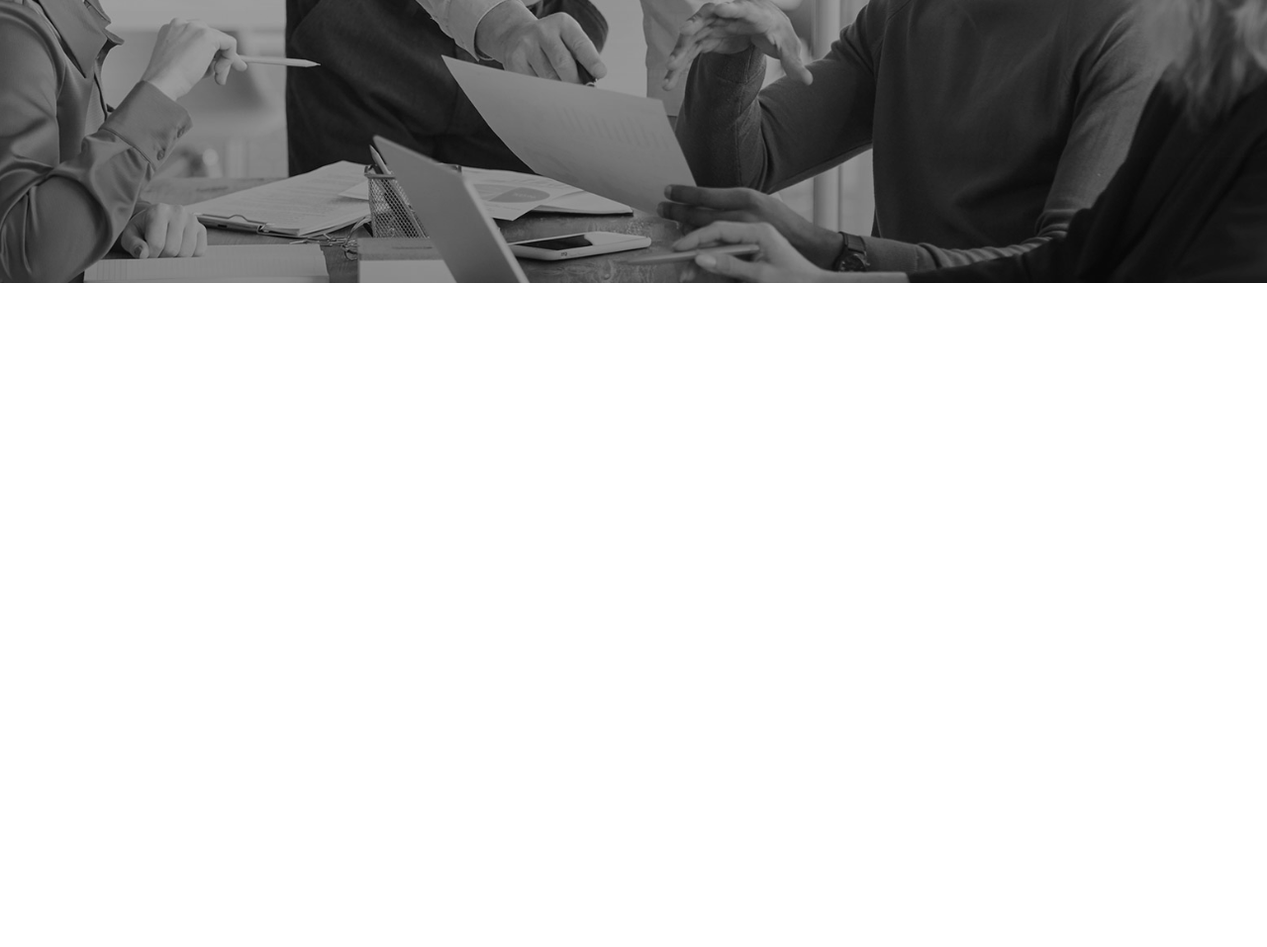
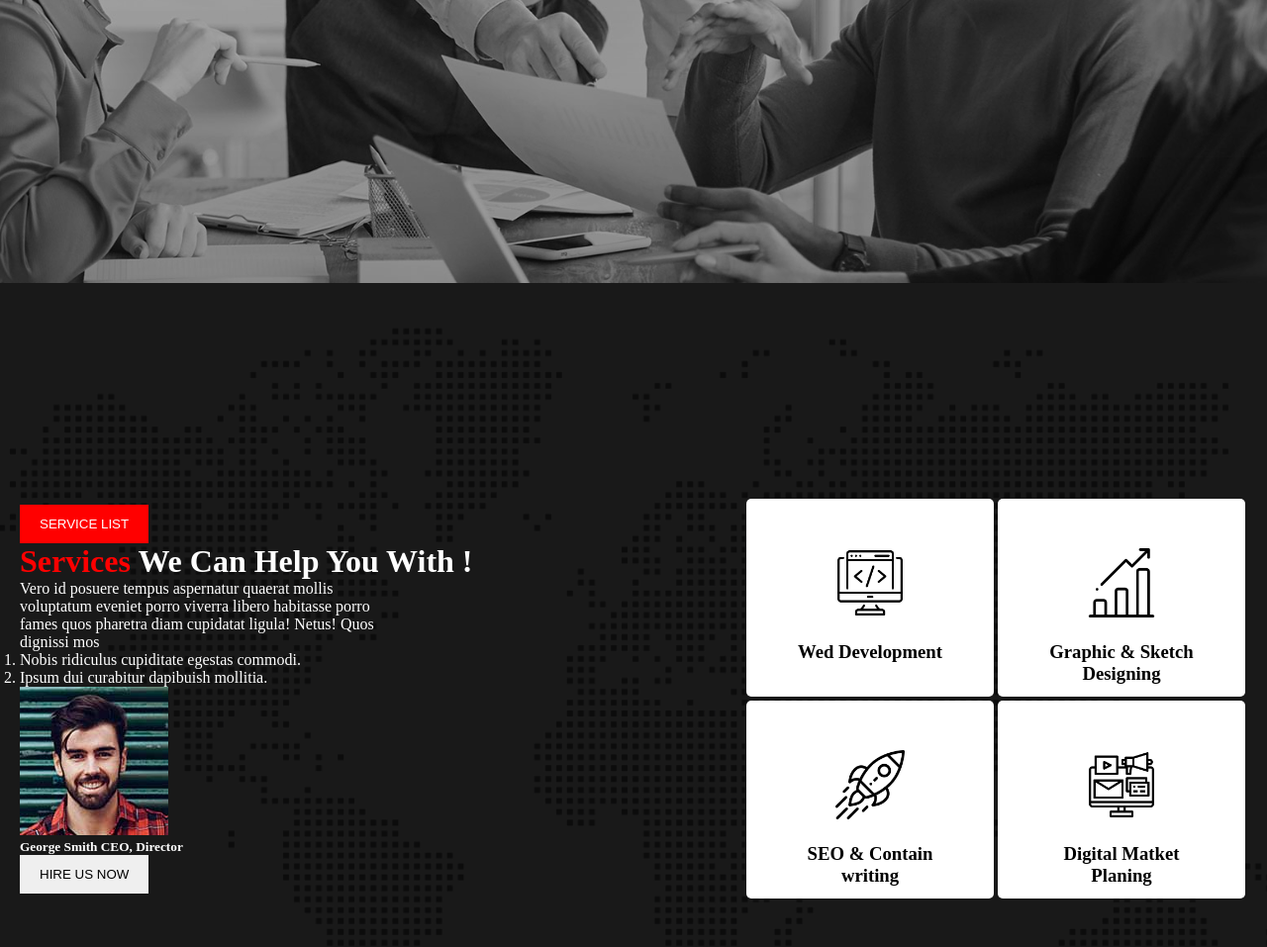
Before and after one commit to Lagbena/create-protfolio, a plain HTML site: page index.html in a window 1280 px wide. Shown: the part 583-1540 px from the top of the page at 99% size. Before the commit the page ends 869 px from the top, so only its background shows below. Drawn offline with Linux system fonts and the light colour scheme.

Commit message:
added new code

```diff
--- a/index.html
+++ b/index.html
@@ -28,6 +28,49 @@
         </div>
   </header>
   <main>
+    <div class="service-container">
+        <div class="left-side-container">
+          <button class="btn bg-color">SERVICE LIST</button>
+          <h1><span class="servies">Services</span> We Can Help You With !</h1>
+          <p class="service-description">Vero id posuere tempus aspernatur quaerat mollis voluptatum eveniet porro viverra libero habitasse porro fames quos pharetra diam cupidatat ligula! Netus! Quos dignissi mos</p>
+          <ol>
+             <li>Nobis ridiculus cupiditate egestas commodi.</li>
+             <li>Ipsum dui curabitur dapibuish mollitia.</li>
+           </ol>
+           <div class="author-container">
+            <div class="profile-container">
+                <img src="asset/image/author.jpg" alt="">
+                <h5>George Smith CEO, Director</h5>
+            </div>
+            <div class="author-button">
+                <button class="btn">HIRE US NOW</button>
+            </div>
+           </div>
+
+        </div>
+        <div class="right-side-container">
+            <div class="first-two-boxs">
+                <div class="boxs">
+                    <img class="icons" src="asset/icons/coding.png" alt="">
+                    <h3>Wed Development</h3>
+                </div>
+                <div class="boxs">
+                    <img class="icons" src="asset/icons/bar-chart.png" alt="">
+                    <h3>Graphic & Sketch Designing</h3>
+                </div>
+            </div>
+            <div class="first-two-boxs">
+                <div class="boxs">
+                    <img class="icons" src="asset/icons/startup.png" alt="">
+                    <h3>SEO & Contain writing</h3>
+                </div>
+                <div class="boxs">
+                    <img class="icons" src="asset/icons/digital-marketing.png" alt="">
+                    <h3>Digital Matket Planing</h3>
+                </div>
+            </div>
+        </div>
+    </div>
 
   </main>
   <footer>
@@ -35,3 +78,13 @@
   </footer>
 </body>
 </html>
+
+
+
+
+<div class="service-container">
+    <div class="service-container">
+
+    </div>
+</div>
+<div class="right-side"></div>
--- a/styles.css
+++ b/styles.css
@@ -45,3 +45,43 @@
     background-color: red;
     color: white;
 }
+.service-container{
+    height: 100vh;
+    background-image: url('asset/image/footer-bg.png'),linear-gradient(rgba(0,0,0,0.9), rgba(0,0,0,0.9));
+    background-blend-mode:overlay;
+    background-position: center;
+    background-repeat: no-repeat;
+    background-size: cover;
+    padding: 20px;
+    color: white;
+    display: flex;
+    align-items: center;
+    justify-content: space-around;
+
+}
+.service-description{
+    width: 50%;
+}
+.servies{
+    color: red;
+}
+.icons{
+    width: 70px;
+    margin-bottom: 20px;
+}
+.boxs{
+    text-align: center;
+    width: 150px;
+    height: 100px;
+    padding: 50px;
+    background-color: white;
+    color: black;
+    border-radius: 5px;
+
+   }
+   .first-two-boxs{
+    display: flex;
+    gap: 4px;
+    padding: 2px;
+
+   }
```
